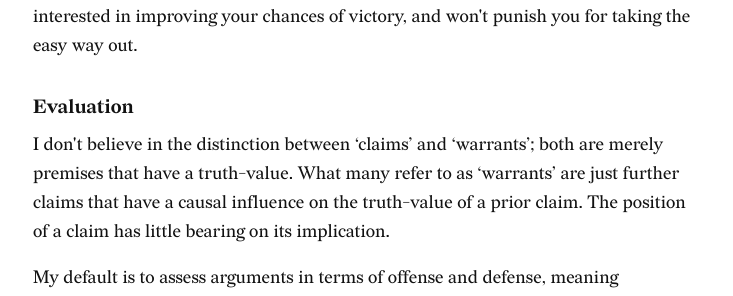
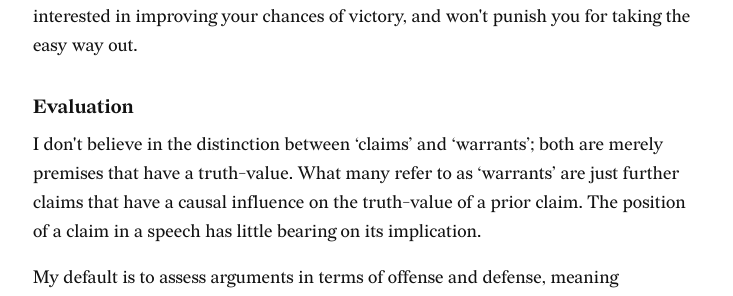
Before and after one commit to shreerammodi/website, a plain HTML site: page paradigm.html in a window 1280 px wide. Shown: the part 845-1141 px from the top of the page, without its empty margins (271-1004 px from the left). Drawn offline with Linux system fonts and the light colour scheme.

Commit message:
Update paradigm

```diff
--- a/paradigm.html
+++ b/paradigm.html
@@ -90,7 +90,8 @@
         I don't believe in the distinction between &lsquo;claims&rsquo; and &lsquo;warrants&rsquo;;
         both are merely premises that have a truth-value. What many refer to as
         &lsquo;warrants&rsquo; are just further claims that have a causal influence on the
-        truth-value of a prior claim. The position of a claim has little bearing on its implication.
+        truth-value of a prior claim. The position of a claim in a speech has little bearing on its
+        implication.
       </p>
       <p>
         My default is to assess arguments in terms of offense and defense, meaning everything is
```
